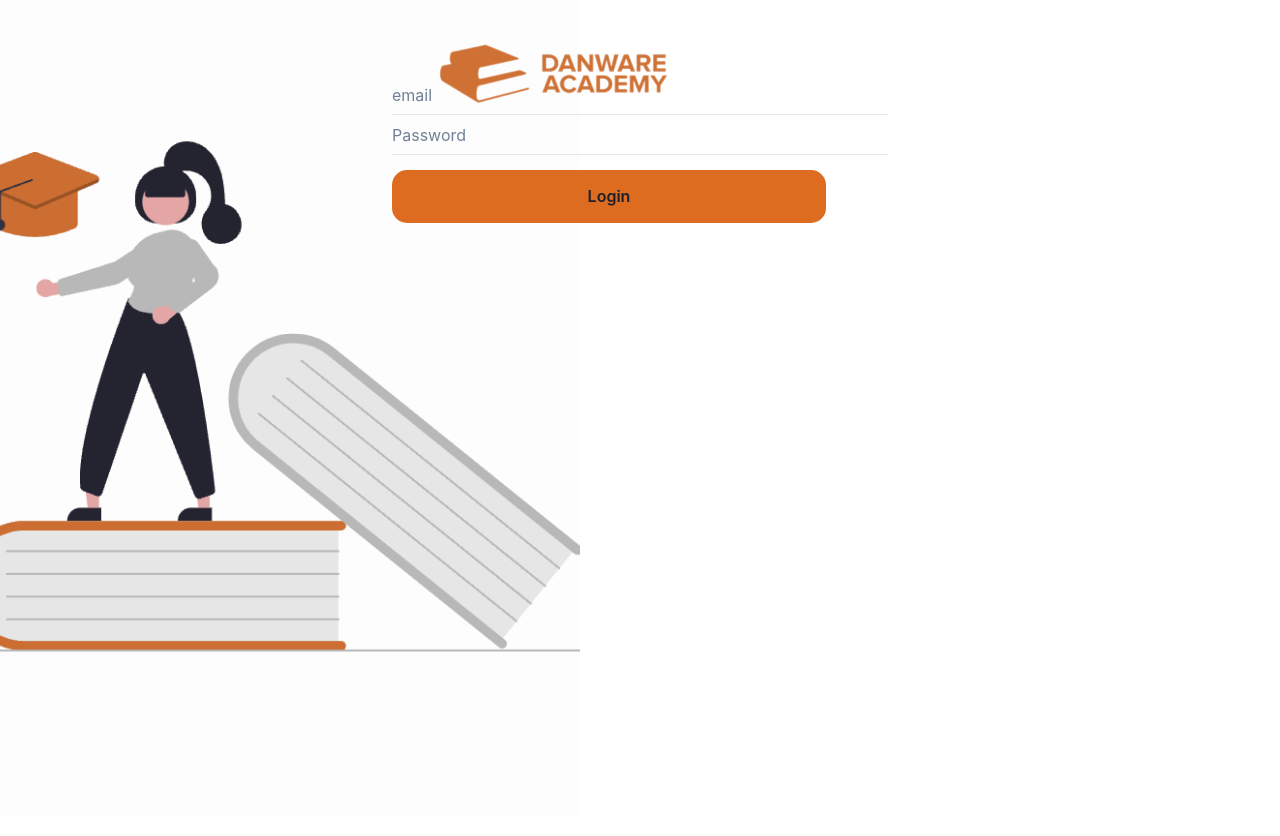
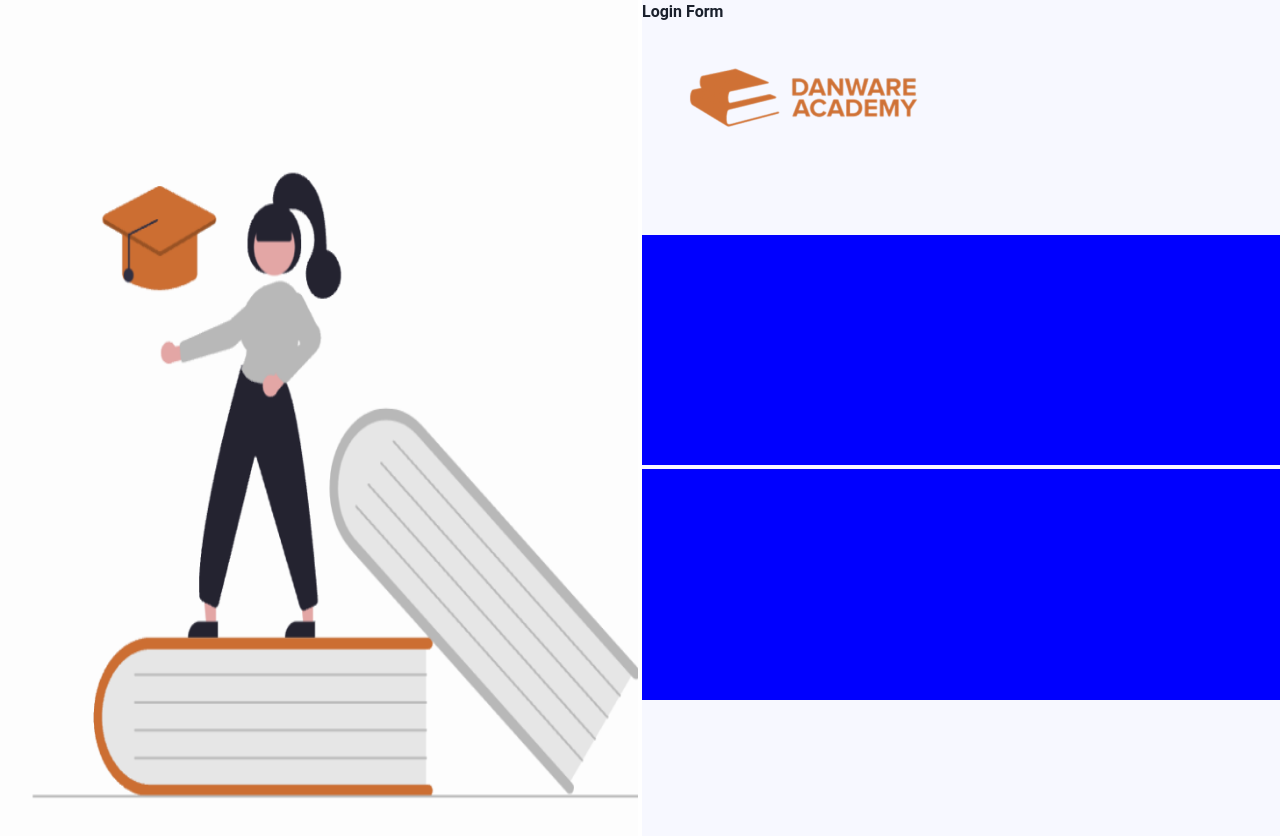
Before and after one commit to audreythando/login-react, a React (Create React App) app: page /login in a window 1280 px wide. Shown: the top 836 px of the page. Built offline with nearby package versions, Linux system fonts and the light colour scheme.

Commit message:
added grid to style component

```diff
--- a/src/components/Login/Login.tsx
+++ b/src/components/Login/Login.tsx
@@ -1,4 +1,4 @@
-import React, {useState} from 'react'
+import React, { useState } from 'react'
 import {
   FormControl,
   Heading,
@@ -7,57 +7,113 @@ import {
   Input,
   Flex,
   Box,
-    Image
+  Image,
+  Square,
+  SimpleGrid,
+  GridItem,
+  Grid
 } from '@chakra-ui/react'
 import Details from '../Details/Details';
-
 
 function Form() {
   const [email, setEmail] = useState('');
   const [password, setPassword] = useState('');
 
 
-  const changeEmailHandler = (e:React.ChangeEvent<any>): void => {
+  const changeEmailHandler = (e: React.ChangeEvent<any>): void => {
     setEmail(e.target.value)
   }
-  const changePasswordHandler = (e:React.ChangeEvent<any>): void => {
+  const changePasswordHandler = (e: React.ChangeEvent<any>): void => {
     setPassword(e.target.value)
 
   }
 
 
-  const submit = (e:React.ChangeEvent<any>): void => {
+  const submit = (e: React.ChangeEvent<any>): void => {
     e.preventDefault();
 
   }
   return (
-    <Flex align="center" justify="center">
-    <div>
 
+<SimpleGrid columns={2} spacing={1}>
 
-    <Box width={'50%'}>
-  <Image src='./Images/picture.png' alt= 'picture' width={'727px'} height={'817px'} position={'absolute'} right={'700px'} mb={'150px'}/>
+ <Box  >
+  <Image src='./Images/picture.png' alt='picture 'height='1000px' />
   </Box>
 
-        <Stack spacing={6}>
-        <Heading  width={'132px'} height={'75px'} top={'925px'} alignContent={'center'}
-        left={'159px'} fontFamily={'Roboto'} fontWeight={'700'}
-        size={'30px'} lineHeight={'30px'} alignItems={'center'} letterSpacing={'15%'}>
+  <Box  bg='#F7F8FF' height='100%'>
+  <Grid   h='700px'
+  templateRows='repeat(3, 1fr)'
+  templateColumns='repeat(5, 1fr)'
+  gap={1}
+>
+  <GridItem colSpan={6} >
+
+        <Heading
+         fontFamily={'Roboto'} fontWeight={'700'}
+        size={'30px'}  letterSpacing={'15%'}>
       Login Form
        </Heading>
 
+       <Image src='./Images/logo.png' alt='logo' mb={'250px'} width={'313px'} height={'158px'} position={'absolute'} />
 
-  <Image src='./Images/logo.png' alt='logo'mb={'250px'} width={'313px'} height={'158px'} position= {'absolute'} />
-        </Stack>
+       </GridItem>
 
-    <FormControl onSubmit={submit} >
-     <Input variant='flushed' onChange={(e:any) => changeEmailHandler(e)} placeholder='email' value={email} />
-   <Input variant='flushed' onChange={(e:any) => changePasswordHandler(e)} placeholder='Password' value={password} />
+  <GridItem colSpan={6} bg='blue' />
+  <GridItem colSpan={6} bg='blue' />
 
-     </FormControl>
-     <Details email={email} password={password} />
 
-    </div></Flex>
+  </Grid>
+  </Box>
+
+</SimpleGrid>
+
+
+
+
+    // <Flex justify="space-between">
+
+    //   <Square>
+    //     1
+    //   </Square>
+
+    //   <Square>
+    //     <Flex direction="column" align="center">
+    //       <Box>222222222</Box>
+    //       <Box>3</Box>
+    //       <Box>4</Box>
+    //     </Flex>
+    //   </Square>
+
+    // </Flex>
+    // <Flex align="center" justify="center">
+
+    //   <Square maxWidth={'50%'}>
+    //     <Image src='./Images/picture.png' alt='picture ' />
+    //   </Square>
+
+
+    //   <Square maxWidth={'50%'} background={'#F7F8FF'}>
+    //     <Stack spacing={6}>
+    //       <Heading width={'132px'} height={'75px'} top={'925px'} alignContent={'center'}
+    //         left={'159px'} fontFamily={'Roboto'} fontWeight={'700'}
+    //         size={'30px'} lineHeight={'30px'} alignItems={'center'} letterSpacing={'15%'}>
+    //         Login Form
+    //       </Heading>
+
+
+    //       <Image src='./Images/logo.png' alt='logo' mb={'250px'} width={'313px'} height={'158px'} position={'absolute'} />
+    //     </Stack>
+
+    //     <FormControl onSubmit={submit} >
+    //       <Input variant='flushed' onChange={(e: any) => changeEmailHandler(e)} placeholder='email' value={email} />
+    //       <Input variant='flushed' onChange={(e: any) => changePasswordHandler(e)} placeholder='Password' value={password} />
+
+    //     </FormControl>
+    //     <Details email={email} password={password} />
+    //   </Square>
+
+    // </Flex>
   )
 }
 
```
Lines whose indentation alone changed are shown as unchanged.
